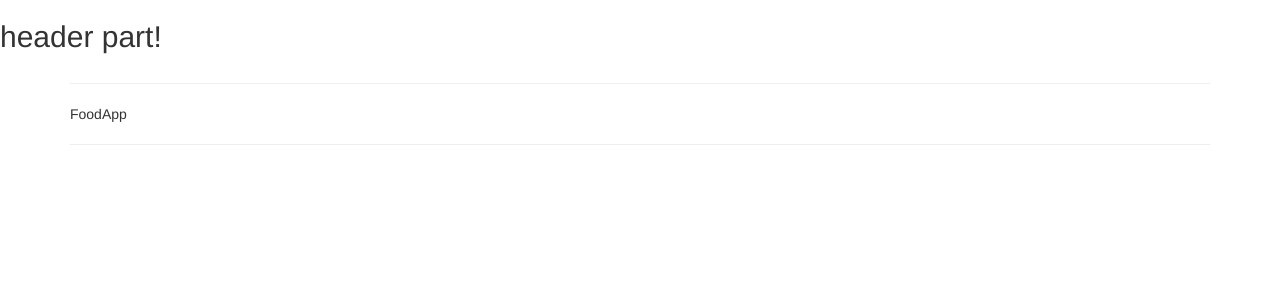
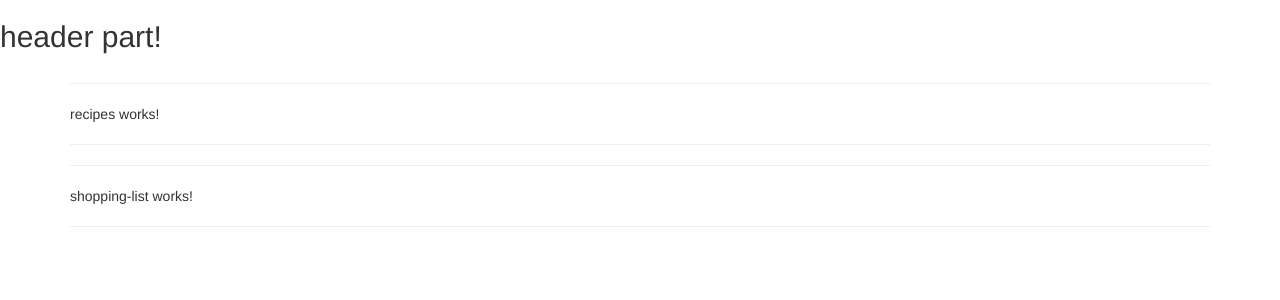
Before and after one commit to Yathuthurai/Food-Site, an Angular app: page / in a window 1280 px wide. Shown: the top 300 px of the page. Built offline with nearby package versions, Linux system fonts and the light colour scheme.

Commit message:
set the components for the project

```diff
--- a/src/app/app.component.html
+++ b/src/app/app.component.html
@@ -3,7 +3,10 @@
     <div class="row">
         <div class="col-md-12">
             <hr>
-            <p>{{title}}</p>
+            <app-recipes></app-recipes>
+            <hr>
+            <hr>
+            <app-shopping-list></app-shopping-list>
             <hr>
         </div>
     </div>
```
